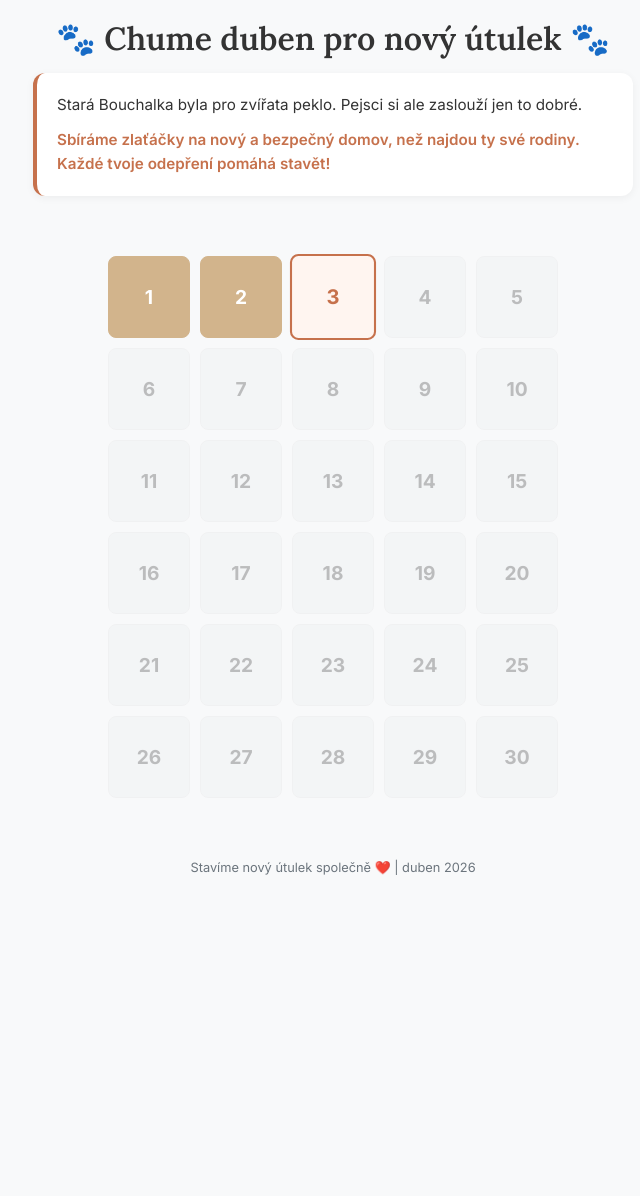
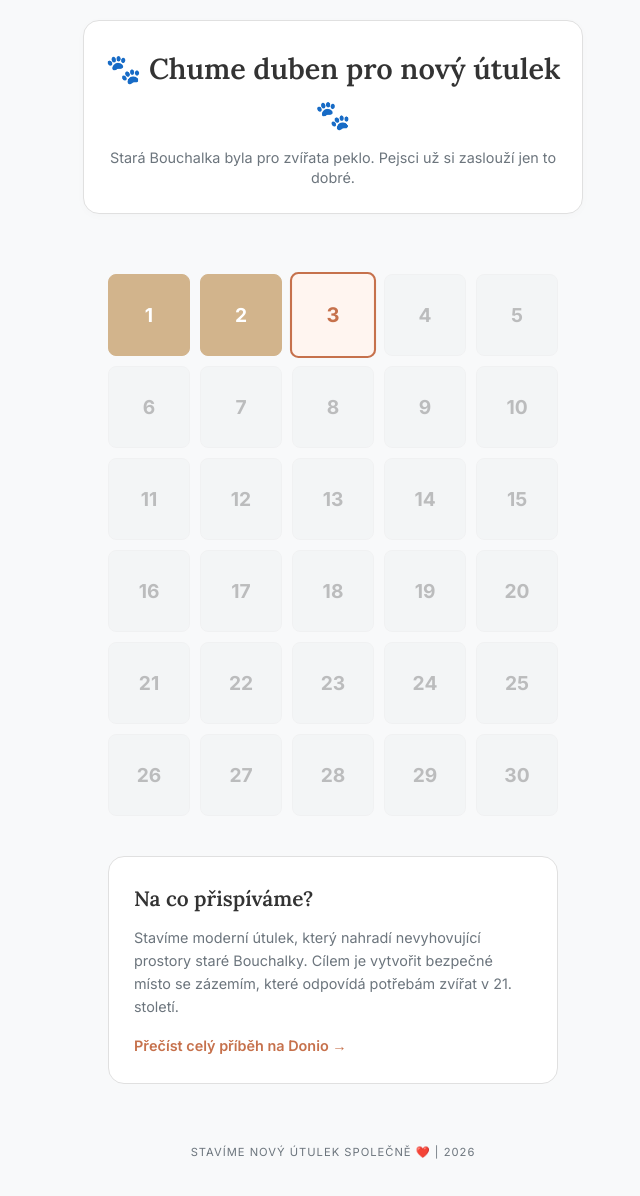
Before and after one commit to fantovakarolina-cmd/duben-pro-bouchalku, a plain HTML site: page index.html in a window 1280 px wide. Shown: the whole page, without its empty margins (307-947 px from the left). Before the commit the page ends 919 px from the top, so only its background shows below. Drawn offline with Linux system fonts and the light colour scheme.

Commit message:
Update index.html

```diff
--- a/index.html
+++ b/index.html
@@ -33,31 +33,27 @@
         header {
             text-align: center;
             margin-bottom: 30px;
-            max-width: 600px;
+            max-width: 500px;
+            padding: 25px 15px;
+            border: 1px solid var(--border-color); /* Jemné ohraničení vršku */
+            border-radius: 16px;
+            background: white;
+            box-shadow: 0 2px 10px rgba(0,0,0,0.02);
         }
 
         h1 {
             font-family: 'Lora', serif;
-            font-size: 2rem;
+            font-size: 1.8rem;
             color: var(--text-main);
-            margin-bottom: 15px;
+            margin-bottom: 10px;
             font-weight: 600;
-            line-height: 1.2;
         }
 
-        .intro-box {
-            background: #ffffff;
-            padding: 20px;
-            border-radius: 12px;
-            border-left: 4px solid var(--accent-rust);
-            margin-bottom: 30px;
-            font-size: 0.95rem;
-            text-align: left;
-            box-shadow: 0 2px 8px rgba(0,0,0,0.05);
+        .intro-text {
+            font-size: 0.9rem;
+            color: var(--text-muted);
+            line-height: 1.4;
         }
-
-        .intro-box p { margin-bottom: 10px; color: var(--text-main); }
-        .intro-box p:last-child { margin-bottom: 0; font-weight: 600; color: var(--accent-rust); }
 
         .grid {
             display: grid;
@@ -65,7 +61,7 @@
             gap: 10px;
             width: 100%;
             max-width: 450px;
-            margin-bottom: 40px;
+            margin: 30px 0;
         }
 
         @media (max-width: 400px) { .grid { grid-template-columns: repeat(4, 1fr); } }
@@ -88,7 +84,38 @@
         .day-card.today { border: 2px solid var(--accent-rust); color: var(--accent-rust); background: #fff5f0; transform: scale(1.05); z-index: 2; }
         .day-card.past { background: var(--accent-past); color: white; border-color: var(--accent-past); }
 
-        /* Vlastní Modaly */
+        /* Box o sbírce */
+        .info-box {
+            width: 100%;
+            max-width: 450px;
+            background: white;
+            padding: 25px;
+            border-radius: 16px;
+            border: 1px solid var(--border-color);
+            margin-top: 10px;
+            margin-bottom: 40px;
+        }
+
+        .info-box h2 {
+            font-family: 'Lora', serif;
+            font-size: 1.3rem;
+            margin-bottom: 10px;
+        }
+
+        .info-box p {
+            font-size: 0.9rem;
+            color: var(--text-muted);
+            margin-bottom: 15px;
+        }
+
+        .info-link {
+            color: var(--accent-rust);
+            text-decoration: none;
+            font-weight: 600;
+            font-size: 0.9rem;
+        }
+
+        /* Modaly bez URL */
         .overlay {
             display: none;
             position: fixed;
@@ -109,31 +136,30 @@
             max-width: 380px;
             text-align: center;
             box-shadow: 0 20px 40px rgba(0,0,0,0.2);
-            position: relative;
         }
 
         .price-tag { font-size: 2.8rem; font-weight: 800; color: var(--accent-rust); margin-bottom: 20px; display: block; }
-
         .btn { display: block; background: var(--accent-rust); color: white; text-decoration: none; padding: 16px; border-radius: 8px; font-weight: 700; margin-bottom: 12px; }
-        .btn-no { display: block; background: transparent; color: #d9534f; border: 1px solid #d9534f; text-decoration: none; padding: 12px; border-radius: 8px; font-weight: 600; cursor: pointer; }
-
+        .btn-no { display: block; background: transparent; color: #d9534f; border: 1px solid #d9534f; padding: 12px; border-radius: 8px; font-weight: 600; cursor: pointer; }
         .scold-text { font-size: 1.5rem; font-weight: 700; color: var(--text-main); font-family: 'Lora', serif; }
 
-        footer { margin-top: auto; padding: 20px; font-size: 0.8rem; color: var(--text-muted); text-align: center; }
+        footer { margin-top: auto; padding: 20px; font-size: 0.7rem; color: var(--text-muted); text-align: center; letter-spacing: 1px; text-transform: uppercase; }
     </style>
 </head>
 <body>
 
     <header>
         <h1>🐾 Chume duben pro nový útulek 🐾</h1>
-
-        <div class="intro-box">
-            <p>Stará Bouchalka byla pro zvířata peklo. Pejsci si ale zaslouží jen to dobré.</p>
-            <p>Sbíráme zlaťáčky na nový a bezpečný domov, než najdou ty své rodiny. Každé tvoje odepření pomáhá stavět!</p>
-        </div>
+        <p class="intro-text">Stará Bouchalka byla pro zvířata peklo. Pejsci už si zaslouží jen to dobré.</p>
     </header>
 
     <div class="grid" id="calendarGrid"></div>
+
+    <div class="info-box">
+        <h2>Na co přispíváme?</h2>
+        <p>Stavíme moderní útulek, který nahradí nevyhovující prostory staré Bouchalky. Cílem je vytvořit bezpečné místo se zázemím, které odpovídá potřebám zvířat v 21. století.</p>
+        <a href="https://donio.cz/konec-bouchalky-a-novy-zacatek-stavime-utulek" target="_blank" class="info-link">Přečíst celý příběh na Donio →</a>
+    </div>
 
     <div id="modal" class="overlay">
         <div class="modal-content" id="modalContent"></div>
@@ -146,7 +172,7 @@
         </div>
     </div>
 
-    <footer>Stavíme nový útulek společně ❤️ | duben 2026</footer>
+    <footer>Stavíme nový útulek společně ❤️ | 2026</footer>
 
     <script>
         const DONIO_CONTRIBUTE_URL = "https://donio.cz/prispevek/38927";
@@ -218,9 +244,9 @@
         function showModal(day) {
             const data = challenges[day];
             modalContent.innerHTML = `
-                <div style="font-size: 0.8rem; font-weight: 700; color: var(--text-muted); text-transform: uppercase; letter-spacing: 1px; margin-bottom: 10px;">Chume výzva (${day}. 4.)</div>
+                <div style="font-size: 0.75rem; font-weight: 700; color: var(--text-muted); text-transform: uppercase; letter-spacing: 1px; margin-bottom: 5px;">Výzva (${day}. dubna)</div>
                 <div class="price-tag">${data.p}</div>
-                <p style="margin-bottom: 25px;">${data.t}</p>
+                <p style="margin-bottom: 25px; font-size: 1rem;">${data.t}</p>
                 <a href="${DONIO_CONTRIBUTE_URL}" target="_blank" class="btn" onclick="closeModal()">PŘISPĚT NA DONIO</a>
                 <div class="btn-no" onclick="handleNo()">DNES NE</div>
             `;
```
